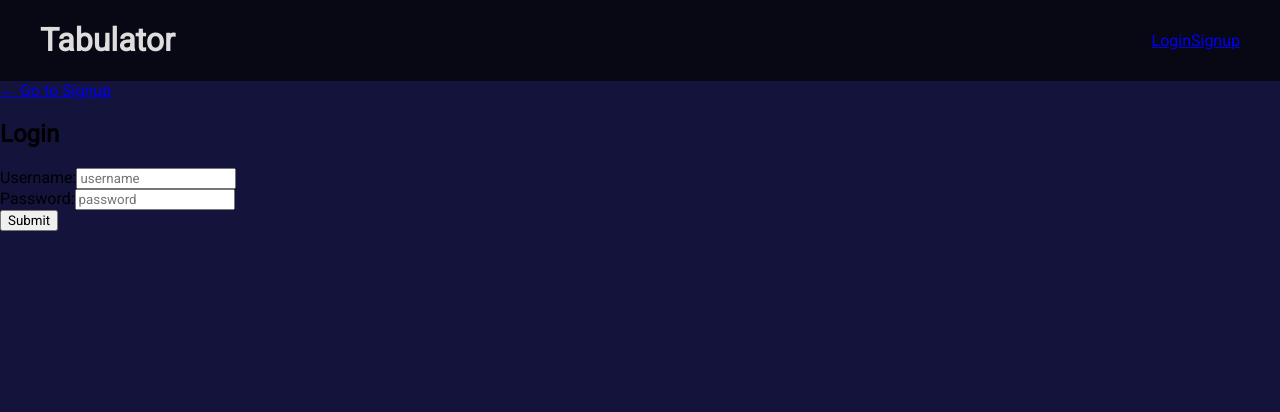
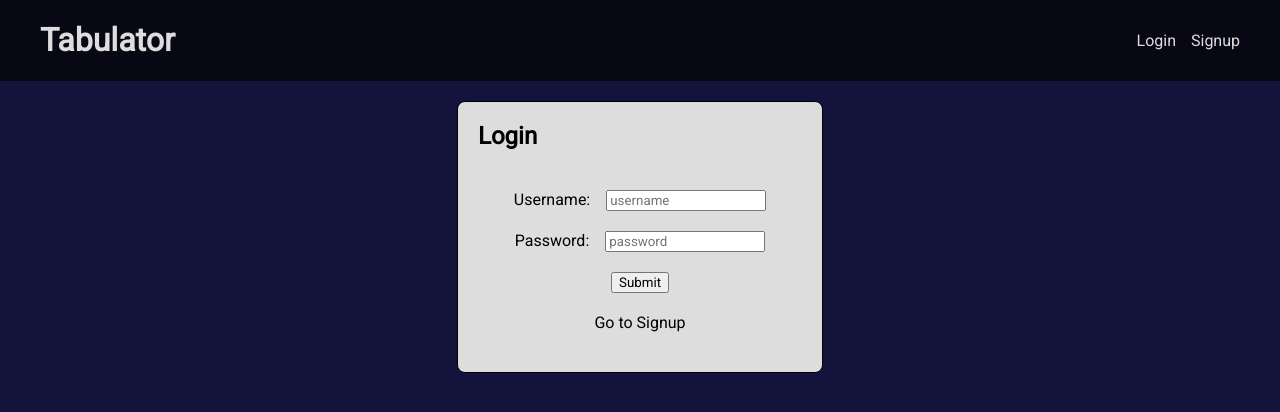
Before and after one commit to milmd90/mattdeanmiller, a React (Create React App) app in the folder client/: page /login in a window 1280 px wide. Shown: the top 412 px of the page. Built offline with nearby package versions, Linux system fonts and the light colour scheme.

Commit message:
everything working!

```diff
--- a/client/src/components/App.css
+++ b/client/src/components/App.css
@@ -8,6 +8,24 @@ body {
 
 input {
   min-width: 0;
+}
+
+label {
+  padding-right: 16px;
+}
+
+.logout {
+  background: none;
+  color: inherit;
+  border: none;
+  padding: 0;
+  font: inherit;
+  cursor: pointer;
+  outline: inherit;
+}
+
+a {
+  text-decoration: none;
 }
 
 #app {
@@ -26,8 +44,15 @@ input {
   background-color: #080815;
 }
 
-#login {
+#header a {
   color: #ddd;
+}
+
+.signup,
+.login,
+.profile,
+.logout {
+  margin-left: 15px;
 }
 
 #calculator {
@@ -39,12 +64,60 @@ input {
   min-height: 0;
 }
 
+.page {
+  display: flex;
+  flex-direction: column;
+  justify-content: center;
+  align-items: center;
+  margin: 20px 100px 40px 100px;
+}
+
+.container {
+  border: 1px solid black;
+  border-radius: 8px;
+  background-color: #ddd;
+  padding: 0 20px 20px 20px;
+  margin-bottom: 20px;
+}
+
+.container a {
+  color: black;
+}
+
+.section {
+  display: flex;
+  flex-direction: column;
+  padding-top: 20px;
+}
+
+.item {
+  display: flex;
+  padding-bottom: 20px;
+}
+
+.center {
+  justify-content: center;
+}
+
+.spaced {
+  justify-content: space-between;
+}
+
+.error-message {
+  color: red;
+}
+
+.button {
+  font-size: 14pt;
+  padding: 5px;
+  border-radius: 12px;
+  background-color: white;
+  margin-bottom: 10px;
+}
+
 #tab-views {
   display: flex;
   flex-direction: column;
-  border: 1px solid black;
-  border-radius: 12px;
-  background-color: #ddd;
   overflow: scroll;
   width: 60%;
   padding-top: 20px;
@@ -53,8 +126,8 @@ input {
 
 .tab-view {
   display: flex;
-  padding: 20px;
-  margin: 0 40px 0 20px;
+  padding-top: 20px;
+  padding-right: 20px;
 }
 
 .start-column {
@@ -95,6 +168,7 @@ input {
   position: absolute;
   left: 20px;
   bottom: -20px;
+  padding-right: 15px;
 }
 
 .fret-number {
@@ -180,12 +254,7 @@ input {
   display: flex;
   flex-direction: column;
   flex: 0 0 auto;
-  border: 1px solid black;
-  border-radius: 12px;
-  background-color: #ddd;
   height: 300px;
-  padding: 0 20px 20px 20px;
-  margin-bottom: 20px;
 }
 
 #config>div {
@@ -241,11 +310,7 @@ input {
   display: flex;
   flex-direction: column;
   flex: 0 0 auto;
-  border: 1px solid black;
-  border-radius: 12px;
-  background-color: #ddd;
   height: 300px;
-  padding: 0 20px 20px 20px;
 }
 
 .color-key-sample {
@@ -285,3 +350,8 @@ input {
   justify-content: flex-end;
   padding-right: 5px;
 }
+
+#login-page,
+#signup-page {
+  width: 30%;
+}
--- a/client/src/components/calculator/ColorKey.tsx
+++ b/client/src/components/calculator/ColorKey.tsx
@@ -44,7 +44,7 @@ function ColorKey(props: {
   if (!props.showColors) return null;
 
   return (
-    <div id="color-key">
+    <div id="color-key" className='container'>
       <h3>Color Key</h3>
       {definedTones.map(notes =>
         <div key={`${notes.offset}`}>
--- a/client/src/components/calculator/Config.tsx
+++ b/client/src/components/calculator/Config.tsx
@@ -11,7 +11,7 @@ function Config(props: {
   downloadTab: () => void,
 }) {
   return (
-    <div id="config">
+    <div id="config" className='container'>
       <h3>Config Options</h3>
       <div>
         <div id="config-options">
--- a/client/src/components/header/Header.tsx
+++ b/client/src/components/header/Header.tsx
@@ -1,4 +1,5 @@
 import React from 'react';
+import { Link } from 'react-router-dom';
 import Login from './Login';
 
 function Header(props: {
@@ -7,7 +8,9 @@ function Header(props: {
   return (
     <div id="header">
       <h1>
-        {props.title}
+        <Link to='/'>
+          {props.title}
+        </Link>
       </h1>
       <Login />
     </div>
--- a/client/src/components/header/Login.jsx
+++ b/client/src/components/header/Login.jsx
@@ -8,22 +8,22 @@ const Login = () => {
     Auth.logout();
   };
   return (
-    <div className="login">
+    <div id="login-signup">
       {Auth.loggedIn() ? (
         <>
-          <Link className="" to="/me">
-            {Auth.getProfile().data.username}'s profile
+          <Link className="profile" to="/profile">
+            Profile
           </Link>
-          <button className="" onClick={logout}>
+          <button className="logout" onClick={logout}>
             Logout
           </button>
         </>
       ) : (
         <>
-          <Link className="" to="/login">
+          <Link className="login" to="/login">
             Login
           </Link>
-          <Link className="" to="/signup">
+          <Link className="signup" to="/signup">
             Signup
           </Link>
         </>
--- /dev/null
+++ b/client/src/pages/LoginPage.jsx
@@ -0,0 +1,85 @@
+import React, { useState } from 'react';
+import { useMutation } from '@apollo/client';
+import { Link } from 'react-router-dom';
+import { LOGIN } from '../utils/mutations';
+import Auth from '../utils/auth';
+
+function Login(props) {
+  const [formState, setFormState] = useState({ username: '', password: '' });
+  const [login, { error }] = useMutation(LOGIN);
+
+  const handleFormSubmit = async (event) => {
+    event.preventDefault();
+    try {
+      const mutationResponse = await login({
+        variables: { ...formState },
+      });
+      const token = mutationResponse.data.login.token;
+      Auth.login(token);
+    } catch (e) {
+      // console.log(e);
+    }
+  };
+
+  const handleChange = (event) => {
+    const { name, value } = event.target;
+    setFormState({
+      ...formState,
+      [name]: value,
+    });
+  };
+
+  return (
+    <div id='login-page' className="container">
+      <h2>Login</h2>
+      <form className='section' onSubmit={handleFormSubmit}>
+        <div className="item center">
+          <label htmlFor="username">Username:</label>
+          <input
+            placeholder="username"
+            name="username"
+            type="username"
+            id="username"
+            onChange={handleChange}
+          />
+        </div>
+        <div className="item center">
+          <label htmlFor="pwd">Password:</label>
+          <input
+            placeholder="password"
+            name="password"
+            type="password"
+            id="pwpasswordd"
+            onChange={handleChange}
+          />
+        </div>
+        {error ? (
+          <div className='item center'>
+            <p className="error-message">
+              {error.message}
+            </p>
+          </div>
+        ) : null}
+        <div className='item center'>
+          <button className='' type="submit">Submit</button>
+        </div>
+        <div className='item center'>
+          <Link to="/signup">Go to Signup</Link>
+        </div>
+      </form>
+    </div>
+  );
+}
+
+function LoginPage(props) {
+  return (
+    <div className="page">
+      <Login
+        {...props}
+      />
+    </div>
+  );
+}
+
+
+export default LoginPage;
--- a/client/src/pages/NoMatch.jsx
+++ b/client/src/pages/NoMatch.jsx
@@ -1,6 +1,6 @@
 function NoMatch(props) {
   return (
-    <div className="">
+    <div id='no-match' className="container">
       Woopsie
     </div>
   );
--- a/client/src/pages/Signup.jsx
+++ /dev/null
@@ -1,64 +0,0 @@
-import React, { useState } from 'react';
-import { Link } from 'react-router-dom';
-import { useMutation } from '@apollo/client';
-import Auth from '../utils/auth';
-import { CREATE_USER } from '../utils/mutations';
-
-function Signup(props) {
-  const [formState, setFormState] = useState({ username: '', password: '' });
-  const [createUser] = useMutation(CREATE_USER);
-
-  const handleFormSubmit = async (event) => {
-    event.preventDefault();
-    const mutationResponse = await createUser({
-      variables: {
-        ...formState
-      },
-    });
-    const token = mutationResponse.data.createUser.token;
-    Auth.login(token);
-  };
-
-  const handleChange = (event) => {
-    const { name, value } = event.target;
-    setFormState({
-      ...formState,
-      [name]: value,
-    });
-  };
-
-  return (
-    <div className="">
-      <Link to="/login">← Go to Login</Link>
-
-      <h2>Signup</h2>
-      <form onSubmit={handleFormSubmit}>
-        <div className="">
-          <label htmlFor="username">Username:</label>
-          <input
-            placeholder="username"
-            name="username"
-            type="username"
-            id="username"
-            onChange={handleChange}
-          />
-        </div>
-        <div className="">
-          <label htmlFor="pwd">Password:</label>
-          <input
-            placeholder="password"
-            name="password"
-            type="password"
-            id="pwd"
-            onChange={handleChange}
-          />
-        </div>
-        <div className="">
-          <button type="submit">Submit</button>
-        </div>
-      </form>
-    </div>
-  );
-}
-
-export default Signup;
--- a/client/src/pages/Login.jsx
+++ b/client/src/pages/SignupPage.jsx
@@ -1,23 +1,23 @@
 import React, { useState } from 'react';
+import { Link } from 'react-router-dom';
 import { useMutation } from '@apollo/client';
-import { Link } from 'react-router-dom';
-import { LOGIN } from '../utils/mutations';
 import Auth from '../utils/auth';
+import { CREATE_USER } from '../utils/mutations';
 
-function Login(props) {
+function Signup(props) {
   const [formState, setFormState] = useState({ username: '', password: '' });
-  const [login, { error }] = useMutation(LOGIN);
+  const [createUser, { error }] = useMutation(CREATE_USER);
 
   const handleFormSubmit = async (event) => {
     event.preventDefault();
     try {
-      const mutationResponse = await login({
+      const mutationResponse = await createUser({
         variables: { ...formState },
       });
-      const token = mutationResponse.data.login.token;
+      const token = mutationResponse.data.createUser.token;
       Auth.login(token);
-    } catch (e) {
-      console.log(e);
+    } catch (error) {
+      // console.log(error);
     }
   };
 
@@ -30,12 +30,10 @@ function Login(props) {
   };
 
   return (
-    <div className="">
-      <Link to="/signup">← Go to Signup</Link>
-
-      <h2>Login</h2>
-      <form onSubmit={handleFormSubmit}>
-        <div className="">
+    <div id='signup-page' className="container">
+      <h2>Signup</h2>
+      <form className='section' onSubmit={handleFormSubmit}>
+        <div className="item center">
           <label htmlFor="username">Username:</label>
           <input
             placeholder="username"
@@ -45,29 +43,45 @@ function Login(props) {
             onChange={handleChange}
           />
         </div>
-        <div className="">
+        <div className="item center">
           <label htmlFor="pwd">Password:</label>
           <input
             placeholder="password"
             name="password"
             type="password"
-            id="pwpasswordd"
+            id="pwd"
             onChange={handleChange}
           />
         </div>
         {error ? (
-          <div>
-            <p className="">
-              The provided credentials are incorrect
+          <div className='item center'>
+            <p className="error-message">
+              {error.message}
             </p>
           </div>
         ) : null}
-        <div className="">
+        <div className='item center'>
           <button type="submit">Submit</button>
+        </div>
+        <div className='item center'>
+          <Link to="/login" >
+            Go to Login
+          </Link>
         </div>
       </form>
     </div>
   );
 }
 
-export default Login;
+function SignupPage(props) {
+  return (
+    <div className="page">
+      <Signup
+        {...props}
+      />
+    </div>
+  );
+}
+
+
+export default SignupPage;
--- a/client/src/pages/Tabulator.tsx
+++ b/client/src/pages/Tabulator.tsx
@@ -45,7 +45,7 @@ function Tabulator() {
 
   return (
     <div id="calculator">
-      <div id='tab-views'>
+      <div id='tab-views' className='container'>
         {renderTabViews(numRows)}
       </div>
       <div id='sidebar'>
```
Also changed, not shown: client/src/components/App.tsx (+7 -2 lines), client/src/pages/Profile.jsx (added, +14 -0 lines), 1 other file (tests, documents, lock files or other folders).
